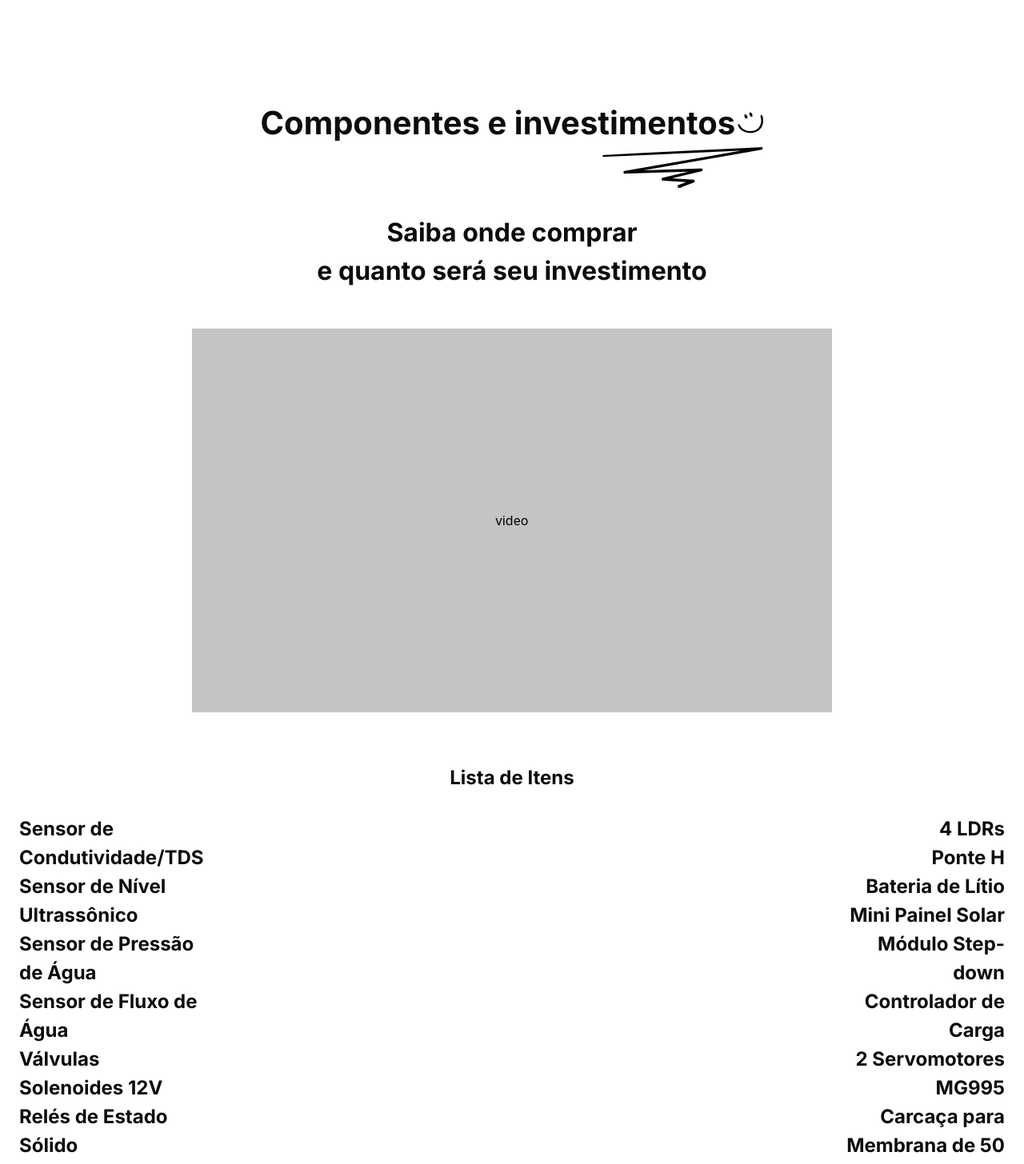
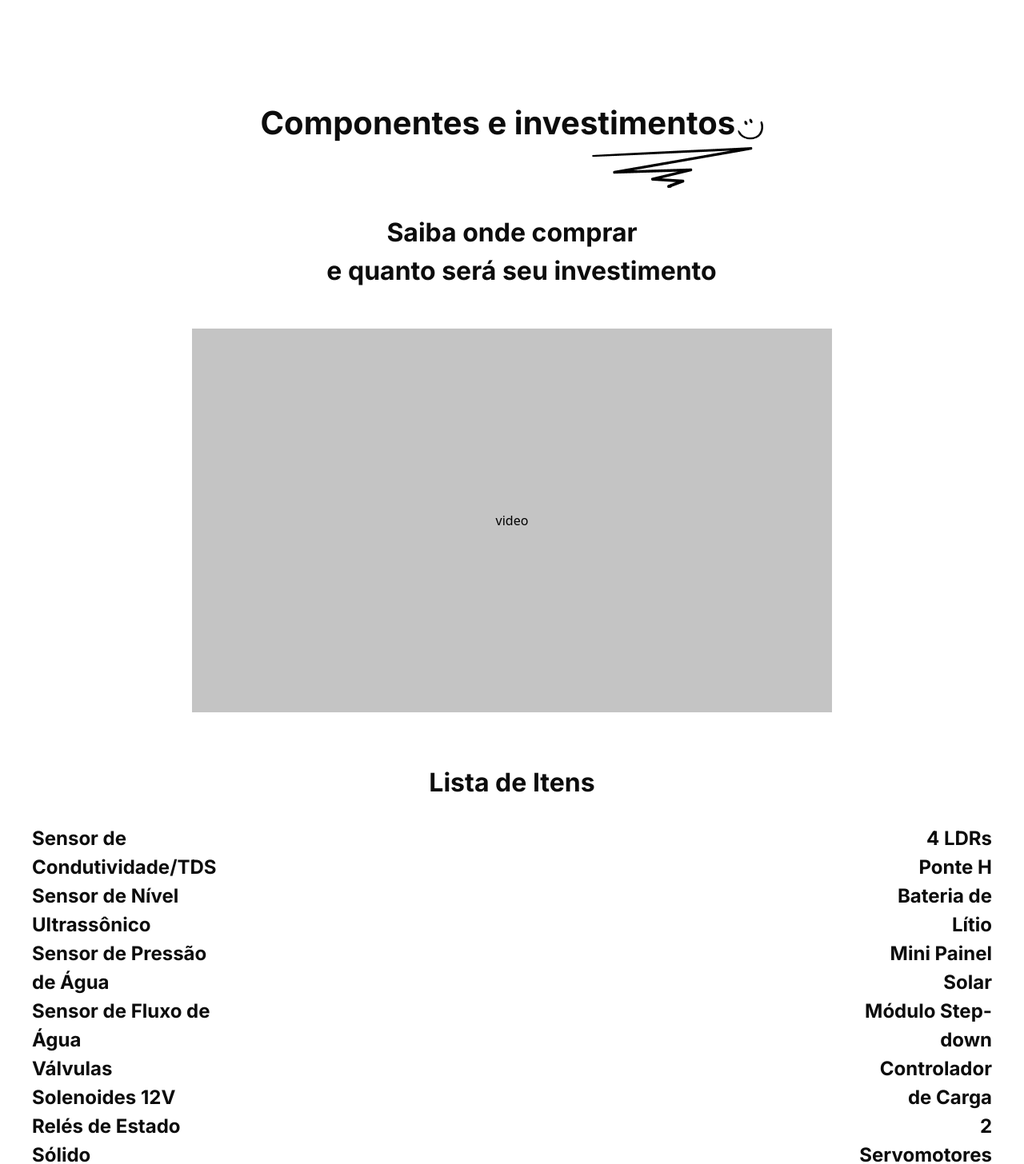
Before and after one commit to TccDessalinizador/AquaNova, a React (Vite) app: page / in a window 1280 px wide. Shown: the part 2900-4356 px from the top of the page at 80% size. Built offline with nearby package versions, Linux system fonts and the light colour scheme.

Commit message:
ajustes em paginas

```diff
--- a/src/components/CompComponentes.jsx
+++ b/src/components/CompComponentes.jsx
@@ -9,21 +9,21 @@ export function CompComponentes() {
     const { theme } = useContext(ThemeContext)
     return (
         <div id="componentes" className="bg-white text-white flex flex-col items-center px-[1.5rem] mt-[3rem] dark:bg-[#0C0C0C]">
-            <div id="top" class="mb-[2rem] flex flex-col justify-end text-[#0C0C0C]">
-                <h1 class="flex flex-row text-[1.2rem] lg:text-[2.5rem] font-inter font-bold gap-[.2rem] dark:text-white">Componentes e investimentos <img src={theme === "dark" ? smile : emojiSmileDark} alt="" className="lg:w-[2rem] lg:h-[1.7rem] lg:mt-[1rem]" /></h1>
-                <img src={theme === "dark" ? sublinhado : sublinhadoDark} alt="" class="flex self-end" />
+            <div id="top" class="mb-[2rem] flex flex-col justify-end text-[#0C0C0C] lg:w-[100vw] w-[22rem]">
+                <h1 class="w-[100vw] flex flex-row text-[1.4rem] justify-center items-center lg:text-[2.5rem] font-inter font-bold gap-[.2rem] dark:text-white">Componentes e investimentos <img src={theme === "dark" ? smile : emojiSmileDark} alt="" className="lg:w-[2rem] lg:h-[1.7rem] lg:mt-[1rem] w-[1.5rem] h-[1.5rem]" /></h1>
+                <img src={theme === "dark" ? sublinhado : sublinhadoDark} alt="" class="flex self-center lg:ml-[25rem] ml-[10rem]" />
             </div>
 
             <div class="flex flex-col items-center mb-[3rem] text-[#0C0C0C]">
                 <h2 class="text-[1.5rem] lg:text-[2rem] font-inter font-bold dark:text-white">Saiba onde comprar </h2>
-                <h2 class="text-[1.5rem] lg:text-[2rem] font-inter font-bold dark:text-white ml-[2.8rem] lg:ml-0">e quanto será seu investimento</h2>
+                <h2 class="text-[1.5rem] pl-[1.5rem] lg:text-[2rem] font-inter font-bold dark:text-white ml-[2.8rem] lg:ml-0">e quanto será seu investimento</h2>
             </div>
 
             <div id='video' class="w-[20rem] h-[14rem] lg:w-[50rem] lg:h-[30rem] bg-[#C4C4C4] text-black flex items-center justify-center mb-[2rem] lg:mb-[4rem]"><p>video</p></div>
 
-            <h2 class="text-[1.5rem] text-[#0C0C0C] font-inter font-bold flex justify-center mb-[1.75rem] dark:text-white">Lista de Itens</h2>
+            <h2 class="text-[2rem] text-[#0C0C0C] font-inter font-bold flex self-center justify-center mb-[1.75rem] dark:text-white">Lista de Itens</h2>
 
-            <div id="lista" class="text-[#0C0C0C] flex flex-col lg:flex-row lg:gap-[50rem] w-[100%] mb-[2rem] lg:mb-[4rem]">
+            <div id="lista" class="text-[#0C0C0C] flex flex-col lg:flex-row lg:gap-[50rem] w-[100%] mb-[2rem] lg:mb-[4rem] px-[1rem]">
 
                 <div id="left" class="text-[1.25rem] lg:text-[1.5rem] font-bold font-inter dark:text-white">
                     <p>
--- a/src/pages/Componentes.jsx
+++ b/src/pages/Componentes.jsx
@@ -19,7 +19,7 @@ export function Componentes() {
         <div>
             <Header />
             {/* bg-[#0C0C0C] */}
-            <div id="pagina" className="bg-white text-white pt-[4rem] flex flex-col items-center px-[1.5rem] mt-[4rem] dark:bg-[#0C0C0C]">
+            <div id="pagina" className="bg-white text-white pt-[4rem] flex flex-col items-center px-[1.5rem] mt-[4rem] dark:bg-[#0C0C0C] w-[100vw]">
                 <CompComponentes />
 
                 <h2 className="text-[2rem] font-inter font-bold flex justify-center mb-[1rem] text-[#0C0C0C] dark:text-white">Comprar</h2>
@@ -38,7 +38,7 @@ export function Componentes() {
                     <div id="produto2" className="border-[4px] border-[#0C0C0C]  h-[40rem] bg-white mb-[1rem]">
                         <img src={carcaca} alt="" className="w-[22rem] h-[26rem] mb-[2.5rem] mx-auto"/>
 
-                        <h2 className="text-[#0C0C0C] text-[2rem] flex justify-center text-center mb-[.3rem] font-bold">Carcaça para Membrana</h2>
+                        <h2 className="text-[#0C0C0C] text-[1.6rem] flex justify-center text-center mb-[.3rem] font-bold lg:text-[2rem]" >Carcaça para Membrana</h2>
                         <p className="text-[#0C0C0C] text-[1.5rem] flex justify-center font-bold mb-[.5rem]">R$60,91</p>
 
                         <button className="w-[11rem] h-[3.5rem] font-bold text-[1.375rem] text-[#0C0C0C] border border-[#0C0C0C] flex items-center justify-center self-center mx-auto">Ver mais</button>
@@ -48,7 +48,7 @@ export function Componentes() {
                     <div id="produto3" className="border-[4px] border-[#0C0C0C] h-[40rem] bg-white mb-[1rem]">
                         <img src={controlador} alt="" className="w-[24rem] h-[28rem] mb-[.5rem] mx-auto"/>
 
-                        <h2 className="text-[#0C0C0C] text-[2rem] flex justify-center text-center mb-[.3rem] font-bold">Controlador de Carga</h2>
+                        <h2 className="text-[#0C0C0C] text-[1.8rem] flex justify-center text-center mb-[.3rem] font-bold lg:text-[2rem]">Controlador de Carga</h2>
                         <p className="text-[#0C0C0C] text-[1.5rem] flex justify-center font-bold mb-[.5rem]">R$89,00</p>
 
                         <button className="w-[11rem] h-[3.5rem] font-bold text-[1.375rem] text-[#0C0C0C] border border-[#0C0C0C] flex items-center justify-center self-center mx-auto">Ver mais</button>
```
